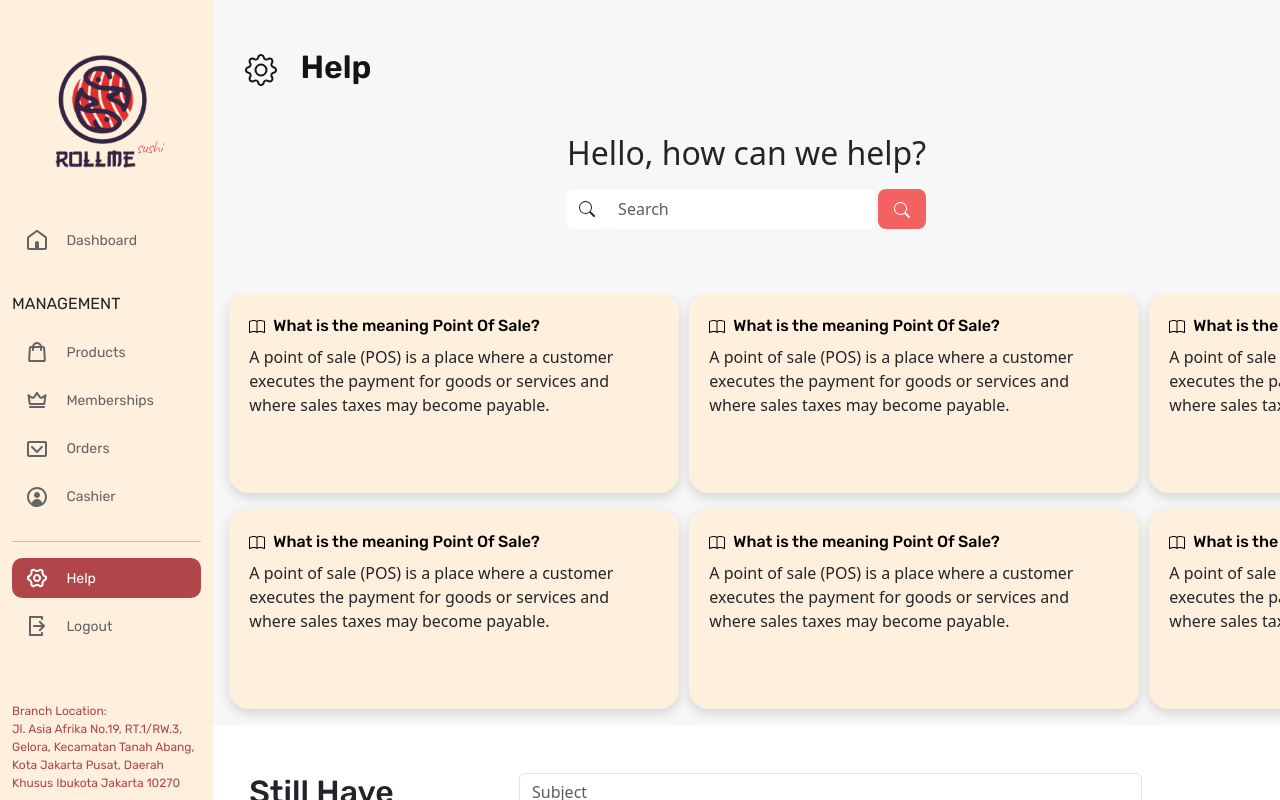
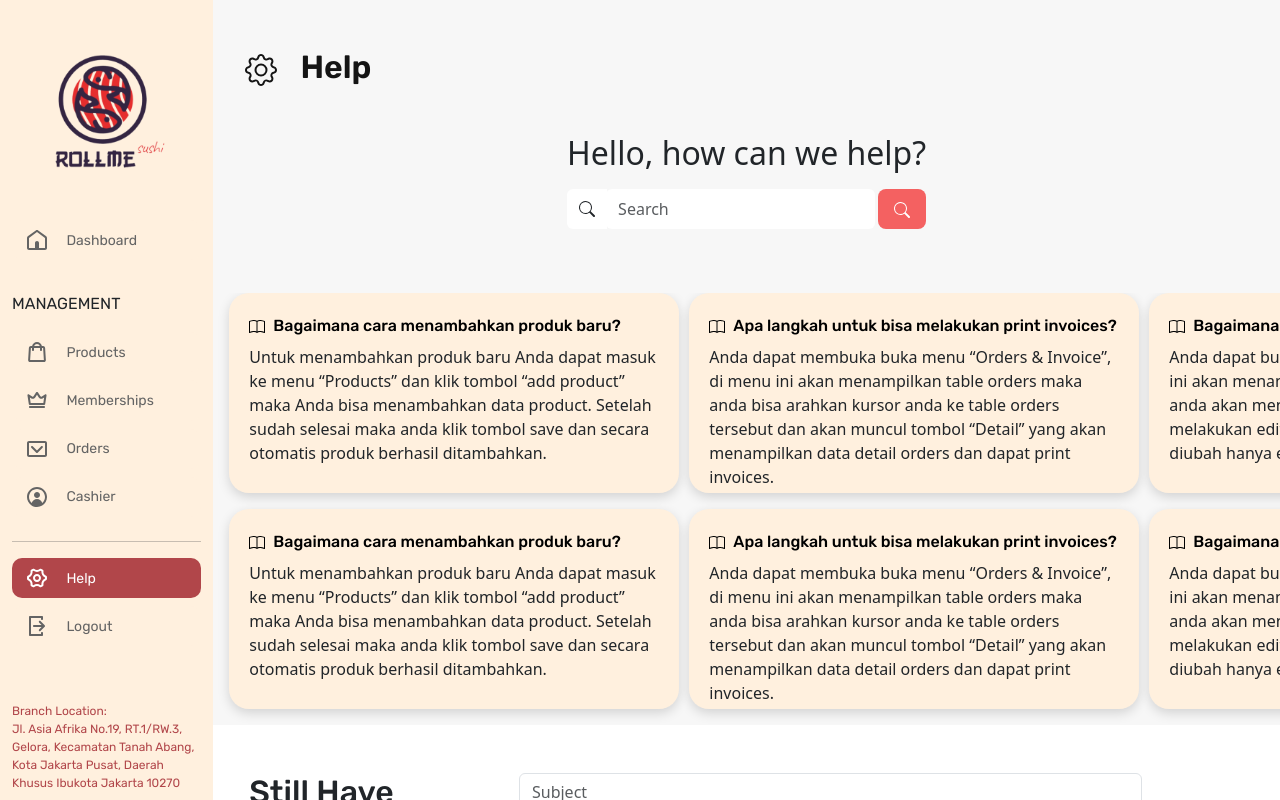
Before and after one commit to Capstone-MSIB-Altera-Batch-4/frontend_react, a React (Vite) app in the folder pos-capstone/: page /help in a window 1280 px wide. Shown: the top 800 px of the page. Built offline with nearby package versions, Linux system fonts and the light colour scheme; sample sign-in values are in the browser's storage; a web font is replaced by a local one.

Commit message:
add changes

```diff
--- a/pos-capstone/src/component/ProductForm/ProductForm.jsx
+++ b/pos-capstone/src/component/ProductForm/ProductForm.jsx
@@ -14,12 +14,13 @@ import InputCategoryModal from "../Modal/InputCategoryModal/InputCategoryModal";
 import { Link, useNavigate } from "react-router-dom";
 import { useDispatch, useSelector } from "react-redux";
 import { createProduct, updateProduct, selectedCategory } from "../../config/redux/actions/productActions";
+import Loader from "../../element/Loader/Loader";
 
 const ProductFrom = ({ showModalFor, dataEdit }) => {
-  const [product, setProduct] = useState([]);
   const [showConfirmModal, setShowConfirmModal] = useState(false);
   const [showCategory, setShowCategory] = useState(false);
   const [data, setData] = useState([]);
+  // const [loading, setLoading] = useState(true);
 
   const navigate = useNavigate();
   const dispatch = useDispatch();
@@ -29,7 +30,11 @@ const ProductFrom = ({ showModalFor, dataEdit }) => {
   const productImage = useSelector(state => state.products.image)
   //console.log(productImage)
 
-
+  // useEffect(() => {
+  //   if(dataEdit) {
+  //     setLoading(false)
+  //   }
+  // }, [dataEdit])
 
   useEffect(() => {
     dispatch(selectedCategory())
@@ -52,10 +57,10 @@ const ProductFrom = ({ showModalFor, dataEdit }) => {
       category: dataEdit.category,
       image: dataEdit.image_url,
       stock: dataEdit.quantity,
-        price:  dataEdit.price,
+      price: dataEdit.price,
       unit: dataEdit.unit,
     }
-    }else {
+  } else {
     initialValues = {
       id: "",
       name: "",
@@ -103,7 +108,7 @@ const ProductFrom = ({ showModalFor, dataEdit }) => {
     //submit data
     if (showModalFor === "edit") {
       dispatch(updateProduct(dataEdit.id, formData));
-        }else {
+    } else {
       dispatch(createProduct(formData));
       navigate("/products", {
         state: {
@@ -119,7 +124,7 @@ const ProductFrom = ({ showModalFor, dataEdit }) => {
     if (cekStatus === "ERROR") {
       setShowConfirmModal(false);
       return Submit;
-        } else if (complete ) {
+    } else if (complete) {
       navigate("/products", {
         state: {
           showSnackbar: !!true,
@@ -172,7 +177,6 @@ const ProductFrom = ({ showModalFor, dataEdit }) => {
 
   return (
       <>
-      {/* <form id="create-edit-form"> */}
         <div className="col w-100 text-start" id="product-form" >
           <div className="mb-3">
             <TextField
@@ -303,7 +307,7 @@ const ProductFrom = ({ showModalFor, dataEdit }) => {
                   ? "form-control mt-1 is-invalid bg-danger bg-opacity-10"
                   : "form-control mt-1"
               }
-            onClearInput={()  => formik.setFieldValue("unit", "", false)}
+              onClearInput={() => formik.setFieldValue("unit", "", false)}
             />
             {formik.errors.unit && formik.touched.unit && (
               <InputErrorMessage label={formik.errors.unit} />
@@ -321,8 +325,6 @@ const ProductFrom = ({ showModalFor, dataEdit }) => {
             label="Save"
           />
         </div>
-
-      {/* MODAL */}
         <div>
           <ConfirmModal
             show={showConfirmModal}
@@ -338,7 +340,6 @@ const ProductFrom = ({ showModalFor, dataEdit }) => {
             handleClose={() => setShowCategory(false)}
           />
         </div>
-      {/* </form> */}
       </>
   );
 };
--- a/pos-capstone/src/data/DummyData.js
+++ b/pos-capstone/src/data/DummyData.js
@@ -7,20 +7,15 @@ export const DummyData = [
 ];
 
 export const FAQcards = [
-    { "title": "What is the meaning Point Of Sale?", "desc": "A point of sale (POS) is a place where a customer executes the payment for goods or services and where sales taxes may become payable." },
-    { "title": "What is the meaning Point Of Sale?", "desc": "A point of sale (POS) is a place where a customer executes the payment for goods or services and where sales taxes may become payable." },
-    { "title": "What is the meaning Point Of Sale?", "desc": "A point of sale (POS) is a place where a customer executes the payment for goods or services and where sales taxes may become payable." },
-    { "title": "What is the meaning Point Of Sale?", "desc": "A point of sale (POS) is a place where a customer executes the payment for goods or services and where sales taxes may become payable." },
-    { "title": "What is the meaning Point Of Sale?", "desc": "A point of sale (POS) is a place where a customer executes the payment for goods or services and where sales taxes may become payable." },
-    { "title": "What is the meaning Point Of Sale?", "desc": "A point of sale (POS) is a place where a customer executes the payment for goods or services and where sales taxes may become payable." },
-    { "title": "What is the meaning Point Of Sale?", "desc": "A point of sale (POS) is a place where a customer executes the payment for goods or services and where sales taxes may become payable." },
-    { "title": "What is the meaning Point Of Sale?", "desc": "A point of sale (POS) is a place where a customer executes the payment for goods or services and where sales taxes may become payable." },
-    { "title": "What is the meaning Point Of Sale?", "desc": "A point of sale (POS) is a place where a customer executes the payment for goods or services and where sales taxes may become payable." },
-    { "title": "What is the meaning Point Of Sale?", "desc": "A point of sale (POS) is a place where a customer executes the payment for goods or services and where sales taxes may become payable." },
-    { "title": "What is the meaning Point Of Sale?", "desc": "A point of sale (POS) is a place where a customer executes the payment for goods or services and where sales taxes may become payable." },
-    { "title": "What is the meaning Point Of Sale?", "desc": "A point of sale (POS) is a place where a customer executes the payment for goods or services and where sales taxes may become payable." },
-    { "title": "What is the meaning Point Of Sale?", "desc": "A point of sale (POS) is a place where a customer executes the payment for goods or services and where sales taxes may become payable." },
-    { "title": "What is the meaning Point Of Sale?", "desc": "A point of sale (POS) is a place where a customer executes the payment for goods or services and where sales taxes may become payable." },
+    { "title": "Bagaimana cara menambahkan produk baru?", "desc": "Untuk menambahkan produk baru Anda dapat masuk ke menu “Products” dan klik tombol “add product” maka Anda bisa menambahkan data product. Setelah sudah selesai maka anda klik tombol save dan secara otomatis produk berhasil ditambahkan." },
+    { "title": "Apa langkah untuk bisa melakukan print invoices?", "desc": "Anda dapat membuka buka menu “Orders & Invoice”, di menu ini akan menampilkan table orders maka anda bisa arahkan kursor anda ke table orders tersebut dan akan muncul tombol “Detail” yang akan menampilkan data detail orders dan dapat print invoices." },
+    { "title": "Bagaimana cara melakukan edit data karyawan?", "desc": "Anda dapat buka menu “Memberships”, pada menu ini akan menampilkan table memberships, ketika anda akan mengelola data karyawan, anda bisa melakukan edit data tetapi data karyawan yang bisa diubah hanya email, phone number, dan current role." },
+    { "title": "Bagaimana saya mendapatkan bantuan jika ada masalah?", "desc": "Anda dapat buka menu “Help”. Pada menu “Help” terdapat Search Input yang bertujuan untuk membantu menemukan jawaban dengan cepat dan pada fitur ini menyediakan kolom deskripsi yang memungkinkan Anda dapat mengajukan pertanyaan yang lebih spesifik." },
+    { "title": "Melalui apa saya dapat menyampaikan pertanyaan terkait penggunaan aplikasi?", "desc": "Anda dapat menyampaikan pertanyaan terkait aplikasi Point Of Sale melalui menu “Help” yang sudah disediakan, pada menu ini terdapat fitur yang menyediakan kolom deskripsi yang memungkinkan Anda dapat mengajukan pertanyaan yang lebih spesifik." },
+    { "title": "Bagaimana cara menambahkan produk baru?", "desc": "Untuk menambahkan produk baru Anda dapat masuk ke menu “Products” dan klik tombol “add product” maka Anda bisa menambahkan data product. Setelah sudah selesai maka anda klik tombol save dan secara otomatis produk berhasil ditambahkan." },
+    { "title": "Apa langkah untuk bisa melakukan print invoices?", "desc": "Anda dapat membuka buka menu “Orders & Invoice”, di menu ini akan menampilkan table orders maka anda bisa arahkan kursor anda ke table orders tersebut dan akan muncul tombol “Detail” yang akan menampilkan data detail orders dan dapat print invoices." },
+    { "title": "Bagaimana cara melakukan edit data karyawan?", "desc": "Anda dapat buka menu “Memberships”, pada menu ini akan menampilkan table memberships, ketika anda akan mengelola data karyawan, anda bisa melakukan edit data tetapi data karyawan yang bisa diubah hanya email, phone number, dan current role." },
+    { "title": "Bagaimana saya mendapatkan bantuan jika ada masalah?", "desc": "Anda dapat buka menu “Help”. Pada menu “Help” terdapat Search Input yang bertujuan untuk membantu menemukan jawaban dengan cepat dan pada fitur ini menyediakan kolom deskripsi yang memungkinkan Anda dapat mengajukan pertanyaan yang lebih spesifik." },
 ];
 
 export const DummyEditDelete = () => {
--- a/pos-capstone/src/page/Products/EditProduct.jsx
+++ b/pos-capstone/src/page/Products/EditProduct.jsx
@@ -19,7 +19,9 @@ const EditProduct = () => {
   const dispatch = useDispatch();
 
   useEffect(() => {
-    dispatch(getProductsbyid(id))
+    setTimeout(() => {
+      dispatch(getProductsbyid(id));
+    }, 200);
   }, [])
   return (
     <> {loading ?
```
Lines whose indentation alone changed are shown as unchanged.
